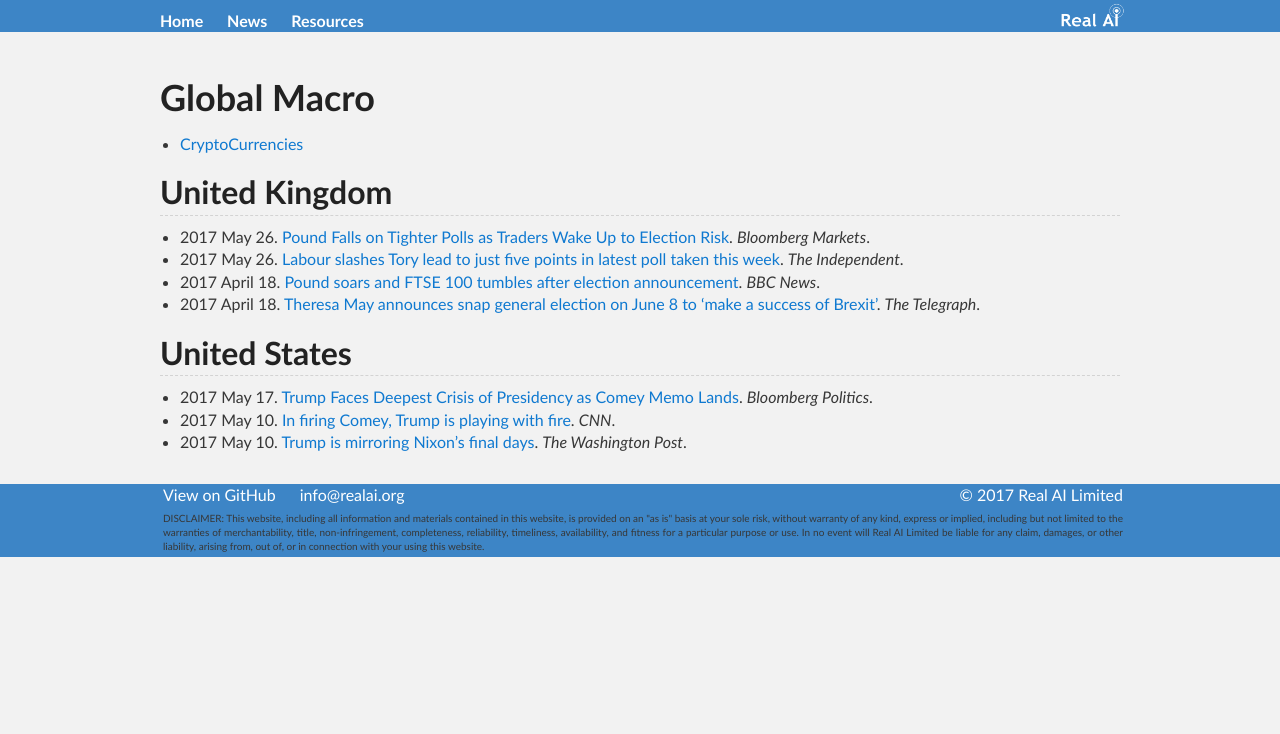
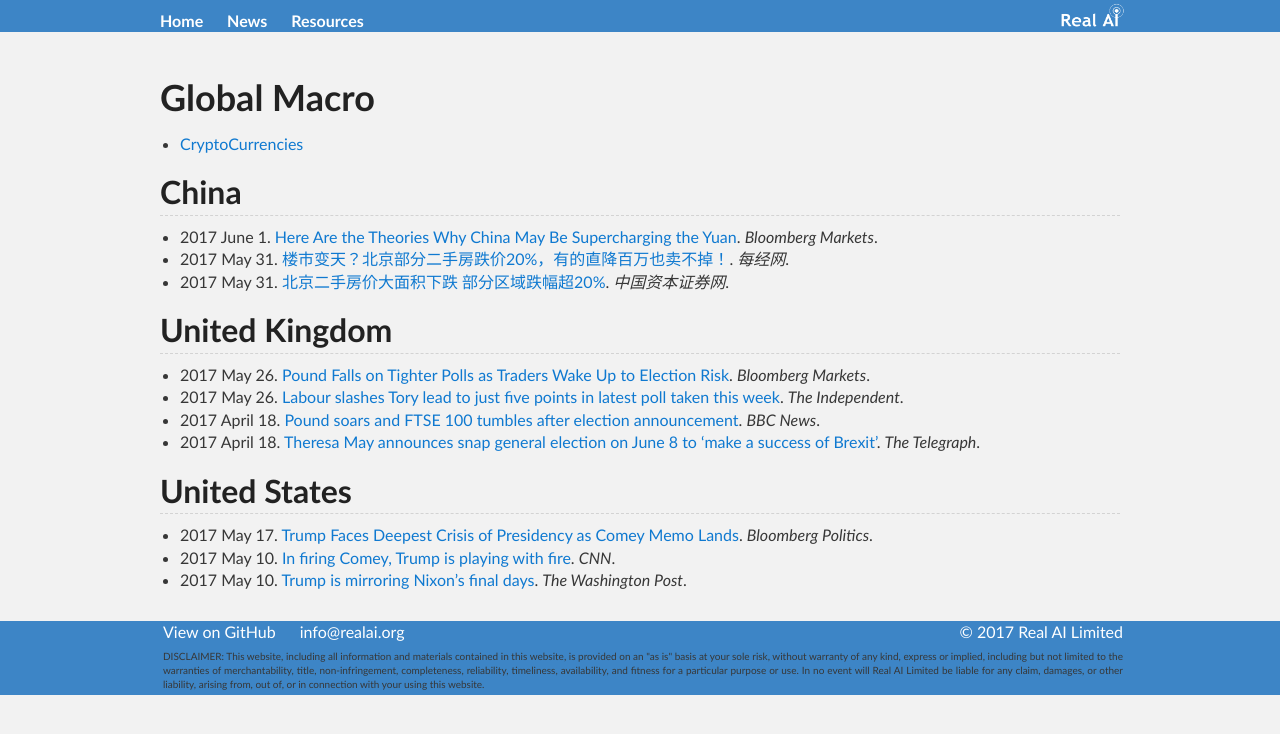
Before and after one commit to Tonywuhk/realai.org, a Jekyll site: the page built from macro.md, in a window 1280 px wide. Shown: the top 734 px of the page. Built offline with Jekyll 4.4.1, drawn with Linux system fonts in a browser that asks for light colours; our own code applies the rules of GitHub Pages for plain Markdown files; comment, search, counter and statistics services are not loaded; the repository's description, which GitHub fills in, is left out.

Commit message:
Update macro.md

```diff
--- a/macro.md
+++ b/macro.md
@@ -4,6 +4,12 @@ permalink: /macro/
 # Global Macro
 
 * [CryptoCurrencies](http://realai.org/coins/)
+
+## China
+
+* 2017 June 1. [Here Are the Theories Why China May Be Supercharging the Yuan](https://www.bloomberg.com/news/articles/2017-06-01/here-are-the-theories-why-china-may-be-supercharging-the-yuan). *Bloomberg Markets*.
+* 2017 May 31. [楼市变天？北京部分二手房跌价20%，有的直降百万也卖不掉！](http://www.nbd.com.cn/articles/2017-05-31/1112397.html). *每经网*.
+* 2017 May 31. [北京二手房价大面积下跌 部分区域跌幅超20%](http://www.ccstock.cn/finace/house/2017-05-31/A1496163002261.html). *中国资本证券网*.
 
 ## United Kingdom
 
```
